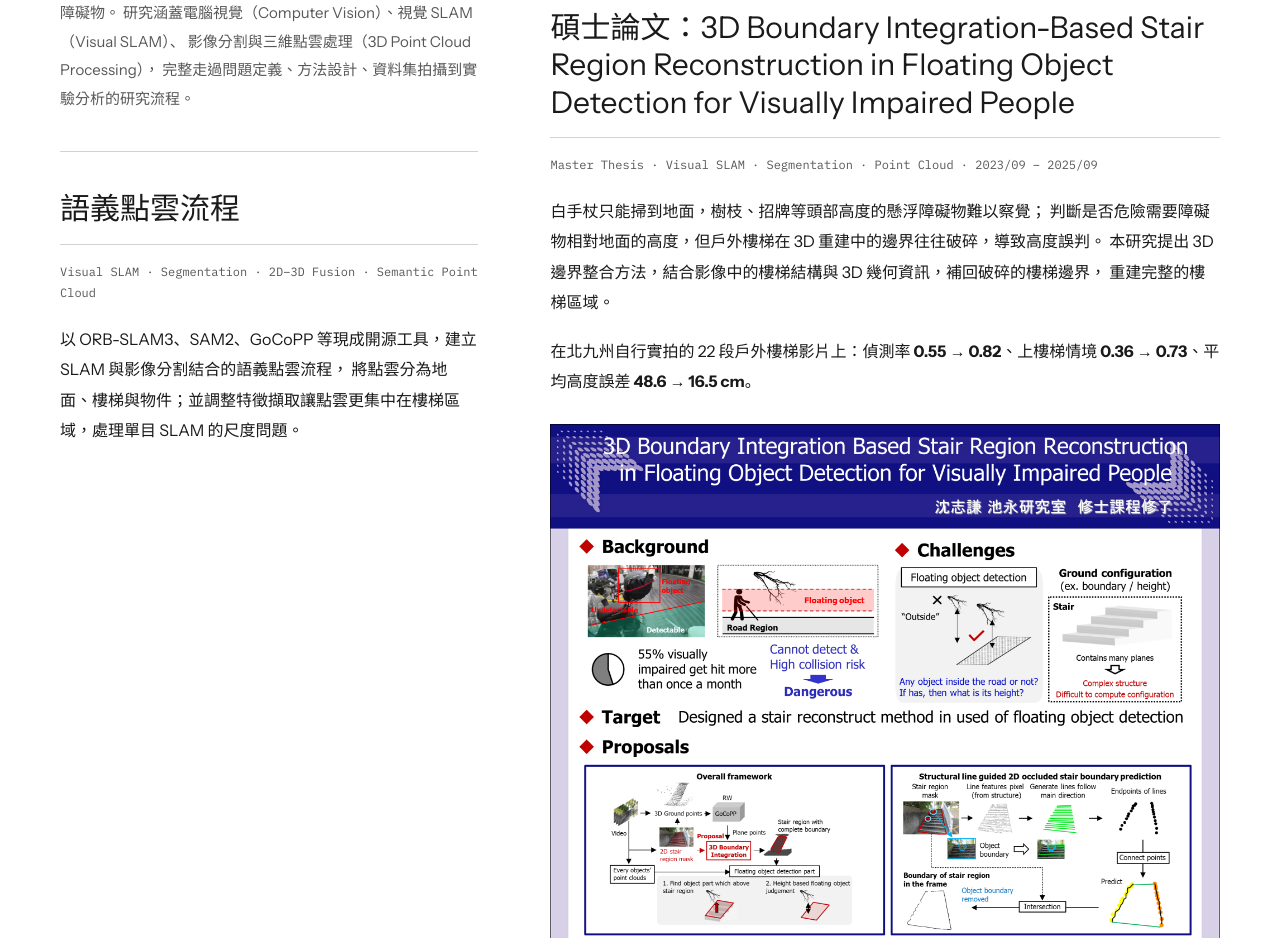
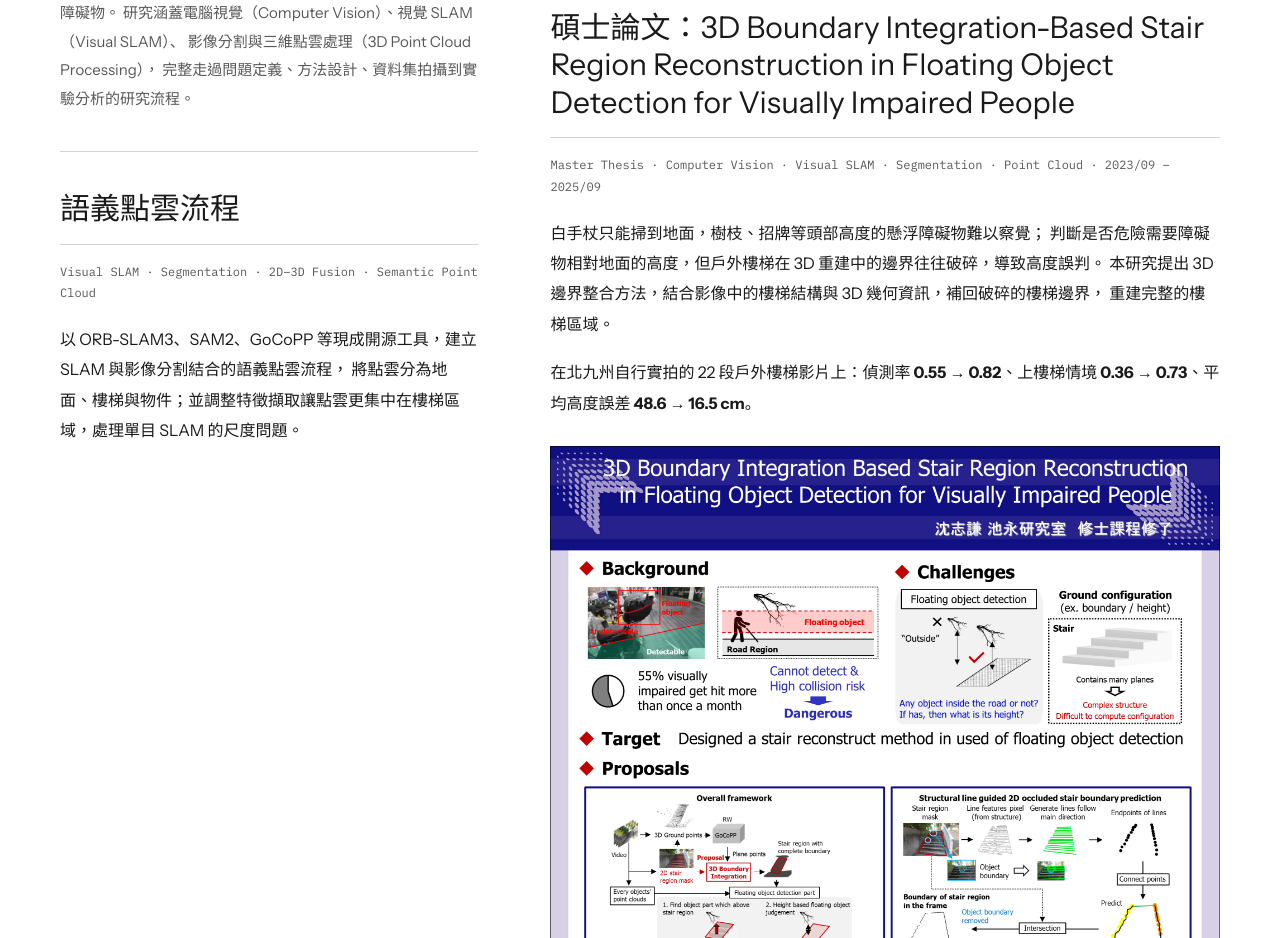
Before and after one commit to brian901106/brian901106.github.io, a React (Vite) app: page / in a window 1280 px wide. Shown: the part 4600-5538 px from the top of the page. Built offline with nearby package versions, Linux system fonts and the light colour scheme.

Commit message:
碩士論文技術標籤加上 Computer Vision

```diff
--- a/src/App.tsx
+++ b/src/App.tsx
@@ -341,7 +341,7 @@ export default function App() {
                 in Floating Object Detection for Visually Impaired People
               </h3>
               <p className="info-meta">
-                Master Thesis · Visual SLAM · Segmentation · Point Cloud · 2023/09 – 2025/09
+                Master Thesis · Computer Vision · Visual SLAM · Segmentation · Point Cloud · 2023/09 – 2025/09
               </p>
               <p className="info-desc">
                 白手杖只能掃到地面，樹枝、招牌等頭部高度的懸浮障礙物難以察覺；
```
